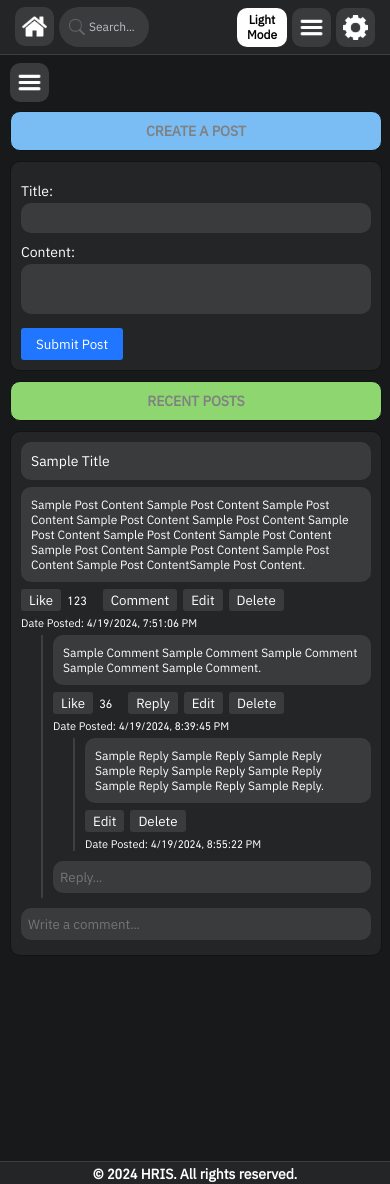
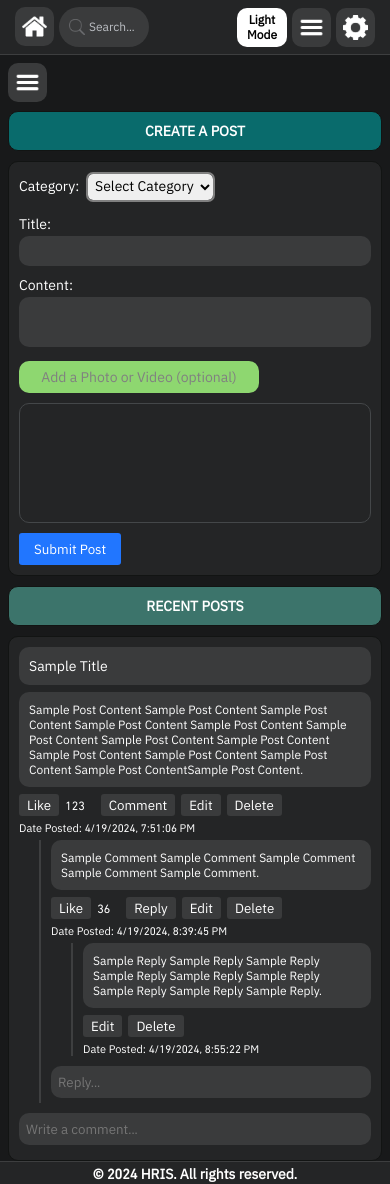
Before and after one commit to personGit2693/VMC-Platform, a PHP site: the page made by Posting Module/Pages/First Page.html in a window 390 px wide. Run offline with PHP 8.4, Linux system fonts and the light colour scheme.

Commit message:
Edit some CSS,  added emoji icons JS.
1. Changed some styles color, responsiveness in CSS.

2. Added emoji for future use.

3. Added JS for handling file selection.

```diff
--- a/Posting Module/Pages/First Page.html
+++ b/Posting Module/Pages/First Page.html
@@ -30,7 +30,7 @@
 		<!--Left Side Content-->
 		<div class="sidemecha_RoClass" id="sidemecha_RoId" style="--naviBgColor:transparent;">
 			<div class="sidemechaCon_RoClass">
-				<div class="company-logo"><img src="../../src/DOH Logo.png"></div>
+				<div class="company-logo"><img src="../../src/vmclogo.png"></div>
 
 				<!--With Sub Menus-->
 				<div class="mainNavMenu_RoClass" onclick="collapseMenu(this)">
@@ -124,11 +124,28 @@
 
 				<!--Post Section-->
 				<div class="post-form">
-					<form class="create-post-form">
+					<form class="create-post-form" enctype="multipart/form-data">
+						<label class="post-category-label" for="post-category">Category:</label>
+
+						<select class="post-category" id="post-category" required>
+							<option value="">Select Category</option>
+							<option value="category1">Category 1</option>
+							<option value="category2">Category 2</option>
+							<option value="category2">Category 3</option>
+							<!-- Add more category options as needed -->
+						</select>
+
 						<label class="post-title" for="post-title">Title:</label>
 						<input type="text" id="post-title" required>
+
 						<label class="post-content" for="post-content">Content:</label>
 						<textarea id="post-content" rows="1" required oninput="autoResizeTextarea(this)"></textarea>
+
+						<label for="file-upload" class="custom-file-upload">Add a Photo or Video (optional)</label>
+						<input id="file-upload" type="file" style="display: none;">
+
+						<div class="file-preview-container" id="file-preview-container"></div>
+
 						<button class="create-post-button" type="submit">Submit Post</button>
 					</form>
 				</div>
@@ -209,10 +226,9 @@
 
 		<!--Right Side Content-->
 		<div class="right-side-content">
-			<div class="right-side-title">Right Side Sample</div>
-
 			<div class="sidemecha_RoClass" id="sidemecha_RoId" style="--naviBgColor:transparent;">
 				<div class="sidemechaCon_RoClass">
+					<div class="right-side-title">Right Side Sample</div>
 
 					<!--With Sub Menus-->
 					<div class="mainNavMenu_RoClass" onclick="collapseMenu(this)">
--- a/Posting Module/Styles/First Page.css
+++ b/Posting Module/Styles/First Page.css
@@ -3247,7 +3247,7 @@ div.footerWrap_RoClass > span.footerTxt_RoClass {
   --hoverSubNavMenuFColor: white;
   --chevronIconSize: 16px;
   /*Side Apps Sub Menu*/
-  --projectTitleTextFColor: #808080;
+  --projectTitleTextFColor: #FFFFFF;
   /*Footer*/
   --footerBgColor: #242526;
   --footerFSize: 14px;
@@ -3263,8 +3263,6 @@ div.footerWrap_RoClass > span.footerTxt_RoClass {
   --bg-color-7: #3A3B3C;
   --bg-color-8: #3A3B3C;
   --bg-color-9: #3A3B3C;
-  --bg-color-10: #7ABCF4;
-  --bg-color-11: #8ED770;
   --text-color-1: #FFFFFF;
   --text-color-2: #000000;
   --text-color-3: #808080;
@@ -3272,6 +3270,7 @@ div.footerWrap_RoClass > span.footerTxt_RoClass {
   --border-color-1: #3D3E3F;
   --border-color-2: #121413;
   --border-color-3: #3E3F40;
+  --border-color-4: #444749;
   /*Default Style: Dark Mode*/ }
 
 /*Root*/
@@ -3401,9 +3405,10 @@ textarea:focus {
 
 /*Left Content*/
 .rolayout_RoClass #sidemecha_RoId {
-  padding: 7px 5px;
+  padding-block: 7px;
   direction: ltr;
-  background-color: var(--bg-color-1); }
+  background-color: var(--bg-color-1);
+  z-index: 1; }
 
 #sidemecha_RoId::-webkit-scrollbar-thumb {
   visibility: hidden; }
@@ -3433,19 +3438,13 @@ textarea:focus {
 /*Left Content*/
 /*Mid Content*/
 .rolayout_RoClass #mainmecha_RoClass {
-  flex: 1;
   display: flex;
-  justify-content: center; }
-
-#mainmecha_RoClass::-webkit-scrollbar-thumb {
-  visibility: hidden; }
-
-#mainmecha_RoClass:hover::-webkit-scrollbar-thumb {
-  visibility: visible; }
+  justify-content: center;
+  position: absolute;
+  height: 100%; }
 
 .mainmecha_RoClass #mainmechaCon_RoId {
-  max-width: 600px;
-  padding-left: 0px; }
+  max-width: 600px; }
 
 .mainmecha_RoClass #burger_RoId {
   width: 39px;
@@ -3460,7 +3459,8 @@ textarea:focus {
   margin-top: 5px;
   padding: 10px;
   border-radius: 10px;
-  background-color: var(--bg-color-10);
+  white-space: nowrap;
+  background-color: #096B6C;
   border: 1px solid var(--border-color-2); }
 
 .mainmechaCon_RoClass .post-form {
@@ -3470,6 +3470,20 @@ textarea:focus {
   color: var(--text-color-1);
   background-color: var(--bg-color-2);
   border: 1px solid var(--border-color-2); }
+
+.create-post-form .post-category-label {
+  margin: 5px 5px 10px 0px;
+  display: inline-block; }
+
+.create-post-form .post-category {
+  border: none;
+  outline: 2px solid #808080;
+  border-radius: 5px;
+  padding: 3px;
+  cursor: pointer; }
+
+.create-post-form .post-category:hover {
+  opacity: .7; }
 
 .create-post-form .post-title,
 .create-post-form .post-content {
@@ -3492,6 +3506,52 @@ textarea:focus {
   overflow-y: hidden;
   border-radius: 10px;
   background-color: var(--bg-color-3); }
+
+.create-post-form .custom-file-upload {
+  padding: 7px;
+  display: flex;
+  justify-content: center;
+  width: 240px;
+  white-space: nowrap;
+  border-radius: 10px;
+  margin-top: 10px;
+  font-size: 14px;
+  background-color: #8ED770;
+  color: #808080;
+  cursor: pointer; }
+
+.create-post-form .custom-file-upload:hover {
+  opacity: .7; }
+
+.create-post-form .file-preview-container {
+  border: 1px solid var(--border-color-4);
+  margin-top: 10px;
+  border-radius: 10px;
+  min-height: 120px;
+  padding: 7px 7px 3px 7px;
+  position: relative; }
+
+.file-preview-container .file-preview-element {
+  border-radius: 10px; }
+
+.file-preview-container .remove-file-button {
+  border: 1px solid #202224;
+  position: absolute;
+  top: 18px;
+  right: 15px;
+  background-color: #3E4042;
+  color: #C0C3C7;
+  height: 30px;
+  width: 30px;
+  font-size: 25px;
+  border-radius: 50%;
+  display: flex;
+  justify-content: center;
+  line-height: 22px;
+  cursor: pointer; }
+
+.file-preview-container .remove-file-button:hover {
+  opacity: .8; }
 
 .create-post-form .create-post-button {
   margin-top: 10px;
@@ -3520,9 +3580,9 @@ textarea:focus {
   justify-content: center;
   padding: 10px;
   border-radius: 10px;
-  background-color: var(--bg-color-11);
+  background-color: #3C746B;
   border: 1px solid var(--border-color-2);
-  color: var(--text-color-3); }
+  color: #FFFFFF; }
 
 .posts .post-list {
   margin-top: 10px;
@@ -3668,11 +3737,16 @@ body #footerWrap_RoId {
     font-size: 12px; }
 
   .rolayout_RoClass #mainmecha_RoClass {
-    justify-content: flex-start; }
+    position: static; }
+
+  .mainmecha_RoClass #mainmechaCon_RoId {
+    max-width: 100%; }
 
   .mainmecha_RoClass .projectTitle_RoClass {
     --projectTitleTextFSize: 14px; }
 
+  .create-post-form .post-category-label,
+  .create-post-form .post-category,
   .create-post-form .post-title,
   .create-post-form .post-content,
   .post-list .post-title {
--- a/Posting Module/Styles/First Page.scss
+++ b/Posting Module/Styles/First Page.scss
@@ -48,7 +48,7 @@
 	--chevronIconSize: 16px;
 	/*Side Apps Sub Menu*/
 
-	--projectTitleTextFColor: #808080;
+	--projectTitleTextFColor: #FFFFFF;
 
 	/*Footer*/
 	--footerBgColor: #242526;
@@ -66,8 +66,6 @@
 	--bg-color-7: #3A3B3C;
 	--bg-color-8: #3A3B3C;
 	--bg-color-9: #3A3B3C;
-	--bg-color-10: #7ABCF4;
-	--bg-color-11: #8ED770;
 	--text-color-1: #FFFFFF;
 	--text-color-2: #000000;
 	--text-color-3: #808080;
@@ -75,6 +73,7 @@
 	--border-color-1: #3D3E3F;
 	--border-color-2: #121413;
 	--border-color-3: #3E3F40;
+	--border-color-4: #444749;
 	/*Default Style: Dark Mode*/
 }
 /*Root*/
@@ -225,9 +230,10 @@ textarea:focus {
 
 /*Left Content*/
 .rolayout_RoClass #sidemecha_RoId {
-	padding: 7px 5px;
+	padding-block: 7px;
 	direction: ltr;
 	background-color: var(--bg-color-1);
+	z-index: 1;
 }
 
 #sidemecha_RoId::-webkit-scrollbar-thumb {
@@ -264,22 +270,14 @@ textarea:focus {
 
 /*Mid Content*/
 .rolayout_RoClass #mainmecha_RoClass {
-	flex: 1;
 	display: flex;
 	justify-content: center;
-}
-
-#mainmecha_RoClass::-webkit-scrollbar-thumb {
-	visibility: hidden;
-}
-
-#mainmecha_RoClass:hover::-webkit-scrollbar-thumb {
-	visibility: visible;
+	position: absolute;
+	height: 100%;
 }
 
 .mainmecha_RoClass #mainmechaCon_RoId {
 	max-width: 600px;
-	padding-left: 0px;
 }
 
 .mainmecha_RoClass #burger_RoId {
@@ -296,7 +294,8 @@ textarea:focus {
 	margin-top: 5px;
 	padding: 10px;
 	border-radius: 10px;
-	background-color: var(--bg-color-10);
+	white-space: nowrap;
+	background-color: #096B6C;
 	border: 1px solid var(--border-color-2);
 }
 
@@ -307,6 +306,23 @@ textarea:focus {
 	color: var(--text-color-1);
 	background-color: var(--bg-color-2);
 	border: 1px solid var(--border-color-2);
+}
+
+.create-post-form .post-category-label {
+	margin: 5px 5px 10px 0px;
+	display: inline-block;
+}
+
+.create-post-form .post-category {
+	border: none;
+	outline: 2px solid #808080;
+	border-radius: 5px;
+	padding: 3px;
+	cursor: pointer;
+}
+
+.create-post-form .post-category:hover {
+	opacity: .7;
 }
 
 .create-post-form .post-title,
@@ -332,6 +348,58 @@ textarea:focus {
 	overflow-y: hidden;
 	border-radius: 10px;
 	background-color: var(--bg-color-3);
+}
+
+.create-post-form .custom-file-upload {
+	padding: 7px;
+	display: flex;
+	justify-content: center;
+	width: 240px;
+	white-space: nowrap;
+	border-radius: 10px;
+	margin-top: 10px;
+	font-size: 14px;
+	background-color: #8ED770;
+	color: #808080;
+	cursor: pointer;
+}
+
+.create-post-form .custom-file-upload:hover {
+	opacity: .7;
+}
+
+.create-post-form .file-preview-container {
+	border: 1px solid var(--border-color-4);
+	margin-top: 10px;
+	border-radius: 10px;
+	min-height: 120px;
+	padding: 7px 7px 3px 7px;
+	position: relative;
+}
+
+.file-preview-container .file-preview-element {
+	border-radius: 10px;
+}
+
+.file-preview-container .remove-file-button {
+	border: 1px solid #202224;
+	position: absolute;
+	top: 18px;
+	right: 15px;
+	background-color: #3E4042;
+	color: #C0C3C7;
+	height: 30px;
+	width: 30px;
+	font-size: 25px;
+	border-radius: 50%;
+	display: flex;
+	justify-content: center;
+	line-height: 22px;
+	cursor: pointer;
+}
+
+.file-preview-container .remove-file-button:hover {
+	opacity: .8;
 }
 
 .create-post-form .create-post-button {
@@ -365,9 +433,9 @@ textarea:focus {
 	justify-content: center;
 	padding: 10px;
 	border-radius: 10px;
-	background-color: var(--bg-color-11);
+	background-color: #3C746B;
 	border: 1px solid var(--border-color-2);
-	color: var(--text-color-3);
+	color: #FFFFFF;
 }
 
 .posts .post-list {
@@ -540,13 +618,19 @@ body #footerWrap_RoId {
 	}
 
 	.rolayout_RoClass #mainmecha_RoClass {
-		justify-content: flex-start;
+		position: static;
+	}
+
+	.mainmecha_RoClass #mainmechaCon_RoId {
+		max-width: 100%;
 	}
 
 	.mainmecha_RoClass .projectTitle_RoClass {
 		--projectTitleTextFSize: 14px;
 	}
 
+	.create-post-form .post-category-label,
+	.create-post-form .post-category,
 	.create-post-form .post-title,
 	.create-post-form .post-content,
 	.post-list .post-title {
```
Also changed, not shown: other parts of Posting Module/Styles/First Page.css (+43 -9 lines), other parts of Posting Module/Styles/First Page.scss (+48 -6 lines), Posting Module/Client Side/First Page.js (+51 -0 lines), src/angry-icon.png (added), src/care-icon.webp (added), src/haha-icon.png (added), src/heart-icon.webp (added), src/like-icon.webp (added), src/sad-icon.webp (added), src/wow-icon.svg (added), 1 other file.
